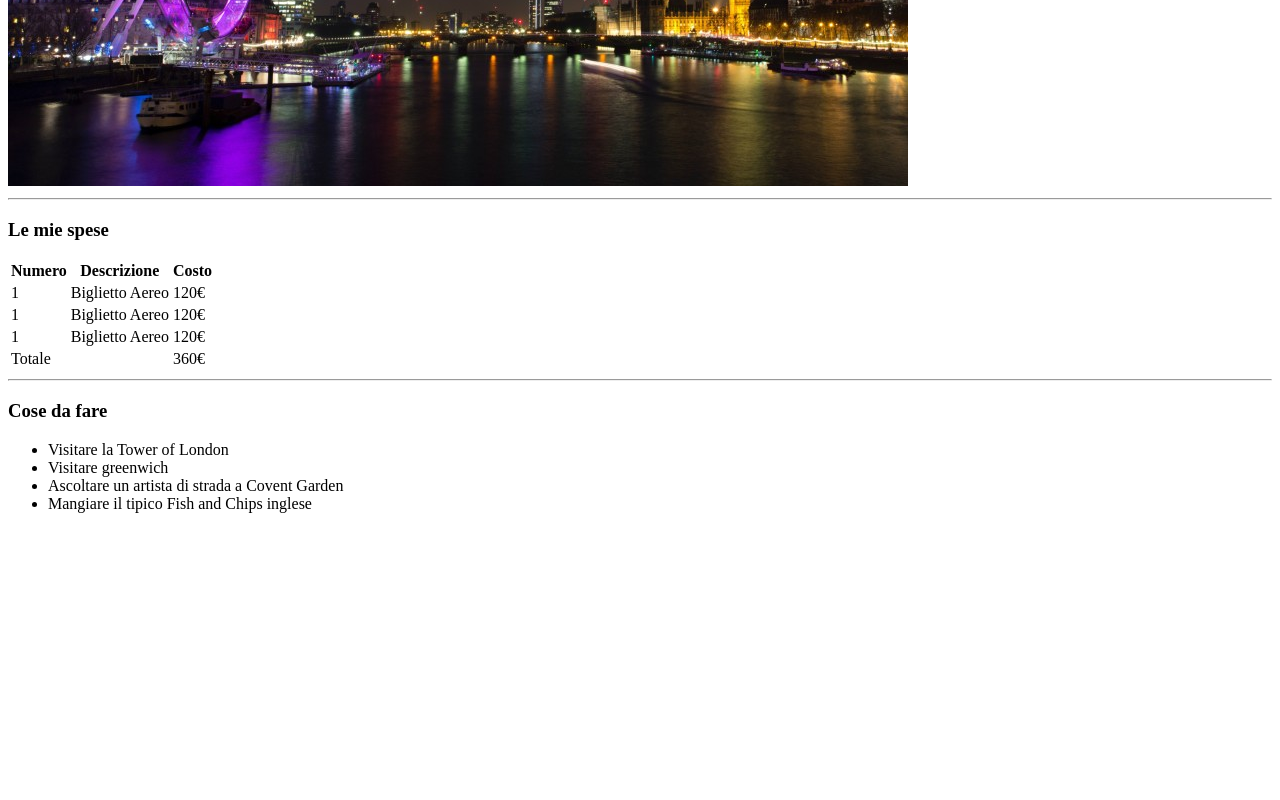
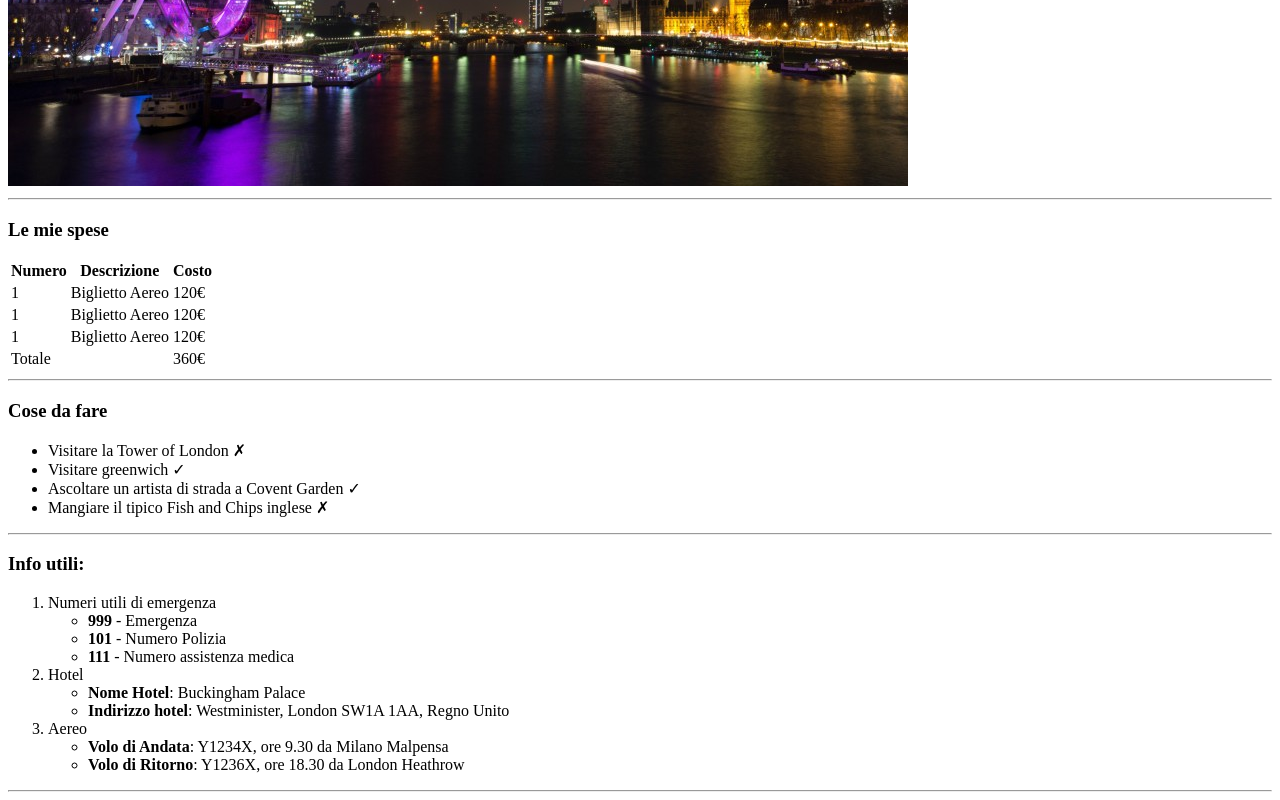
Before and after one commit to davidelunetta/html-london-trip, a plain HTML site: page index.html in a window 1280 px wide. Shown: the part 494-1294 px from the top of the page. Before the commit the page ends 1023 px from the top, so only its background shows below. Drawn offline with Linux system fonts and the light colour scheme.

Commit message:
finished-main

```diff
--- a/index.html
+++ b/index.html
@@ -61,11 +61,38 @@
     <div>
         <h3>Cose da fare</h3>
         <ul>
-            <li>Visitare la Tower of London</li>
-            <li>Visitare greenwich</li>
-            <li>Ascoltare un artista di strada a Covent Garden</li>
-            <li>Mangiare il tipico Fish and Chips inglese</li>
+            <li>Visitare la Tower of London &cross;</li>
+            <li>Visitare greenwich &check;</li>
+            <li>Ascoltare un artista di strada a Covent Garden &check;</li>
+            <li>Mangiare il tipico Fish and Chips inglese &cross;</li>
         </ul>
+        <hr>
+    </div>
+    <div>
+        <h3>Info utili:</h3>
+        <ol>
+            <li>Numeri utili di emergenza <br>
+            <ul>
+               <li><strong>999</strong> - Emergenza</li>
+               <li><strong>101</strong> - Numero Polizia</li>
+               <li><strong>111</strong> - Numero assistenza medica</li>
+            </ul>
+        </li>
+        <li>Hotel <br>
+            <ul>
+                <li><Strong>Nome Hotel</Strong>: Buckingham Palace</li>
+                <li><strong>Indirizzo hotel</strong>: Westminister, London SW1A 1AA, Regno Unito</li>
+            </ul>
+        </li>
+        <li>Aereo <br>
+            <ul>
+                <li><strong>Volo di Andata</strong>: Y1234X, ore 9.30 da Milano Malpensa</li>
+                <li><strong>Volo di Ritorno</strong>: Y1236X, ore 18.30 da London Heathrow</li>
+            </ul>
+
+        </li>
+        </ol>
+        <hr>
     </div>
     </main>
 </body>
```
